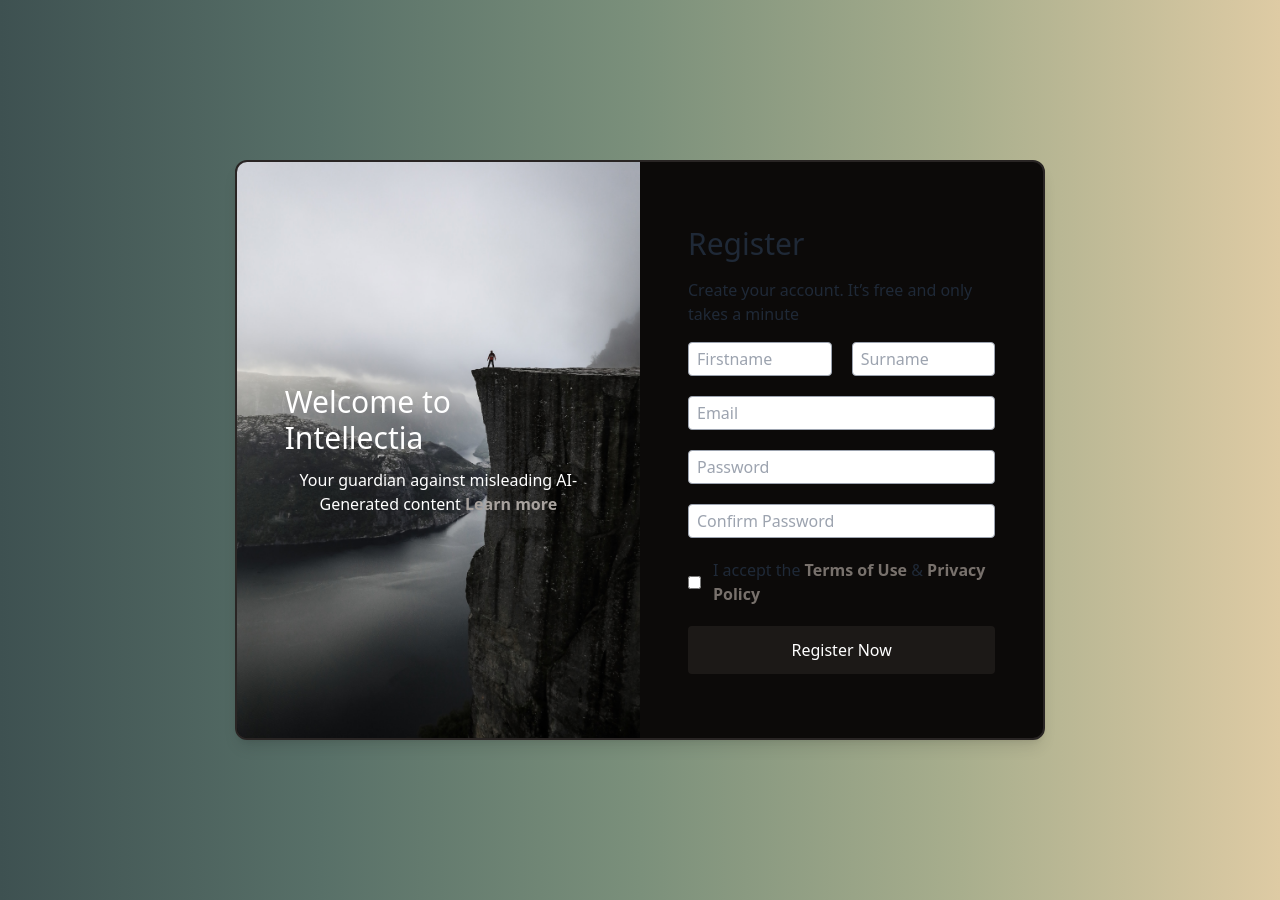
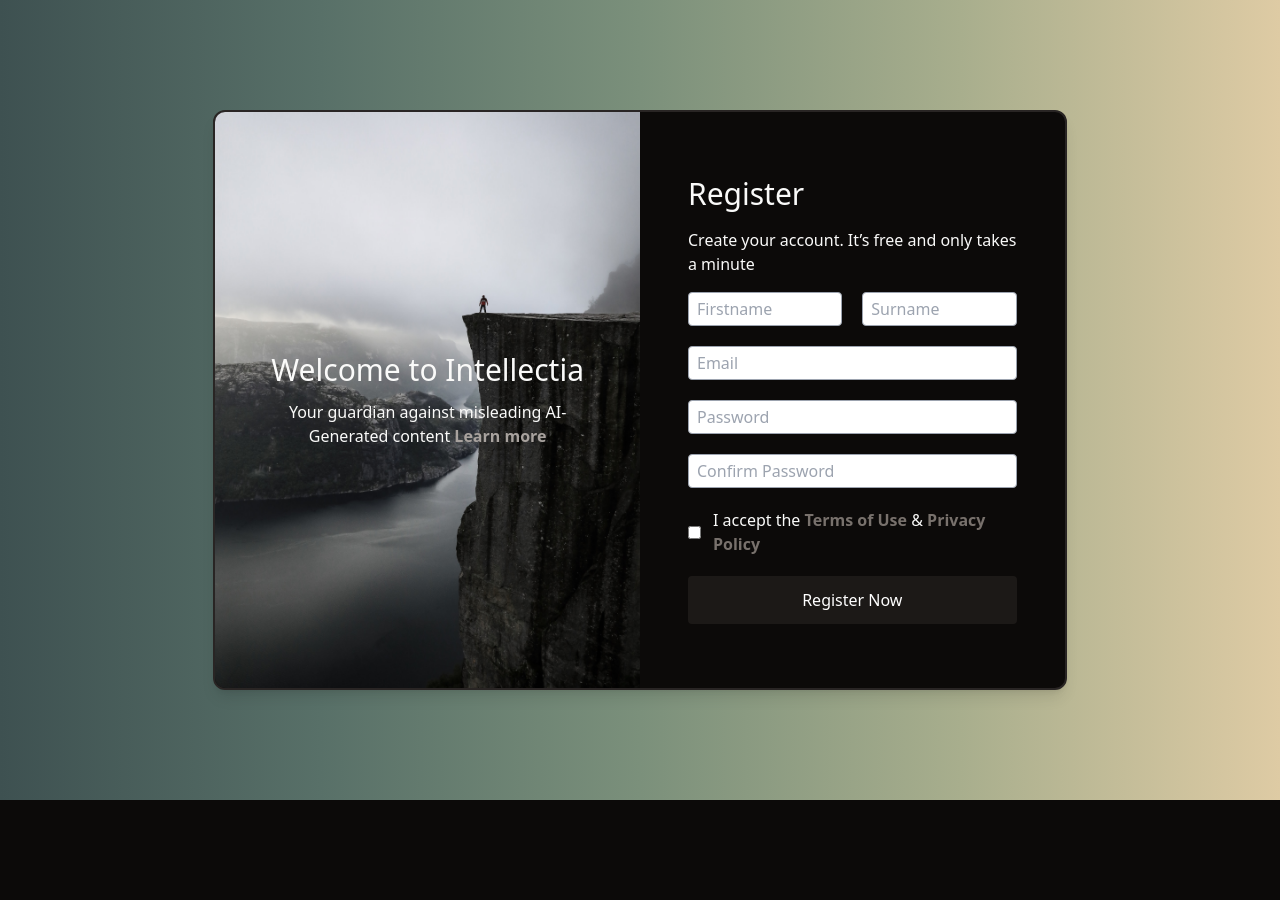
Before and after one commit to prasenjeet-symon/intellectia, a React (Vite) app in the folder packages/client/: page /auth/sign-up in a window 1280 px wide. After the commit the page ends 800 px from the top, so only its background shows below. Built offline with nearby package versions, Linux system fonts and the light colour scheme.

Commit message:
refactor

```diff
--- a/packages/client/src/pages/Authentication/SignUpPage/SignUpPage.tsx
+++ b/packages/client/src/pages/Authentication/SignUpPage/SignUpPage.tsx
@@ -3,13 +3,12 @@ import "./SignUpPage.css";
 function SignUpPage() {
   return (
     <>
-      <div className="min-h-screen py-40 text-gray-800" id="back">
-        <div className="container mx-auto">
-          <div className="border-2 flex flex-col lg:flex-row w-10/12 lg:w-8/12 bg-background rounded-xl mx-auto shadow-lg overflow-hidden">
+      <div className="min-h-screen max-h-screen flex justify-center items-center text-gray-800" id="back">
+      <div className="border-2 flex flex-col lg:flex-row w-1/2 lg:w-8/12 bg-background rounded-xl mx-auto shadow-lg overflow-hidden">
             <div className="w-full lg:w-1/2 flex flex-col items-center justify-center p-12 bg-no-repeat bg-cover bg-center" id="backImage">
-              <h1 className="text-white text-3xl mb-3">Welcome to Intellectia</h1>
+              <h1 className="text-primary text-3xl mb-3">Welcome to Intellectia</h1>
               <div>
-                <p className="text-white text-center">
+                <p className="text-primary text-center">
                   Your guardian against misleading AI-Generated content{" "}
                   <a href="#" className="text-stone-400 font-semibold">
                     Learn more
@@ -17,9 +16,9 @@ function SignUpPage() {
                 </p>
               </div>
             </div>
-            <div className="w-full lg:w-1/2 py-16 px-12">
+            <div className="w-full lg:w-1/2 py-16 px-12 text-primary">
               <h2 className="text-3xl mb-4">Register</h2>
-              <p className="mb-4">Create your account. It’s free and only takes a minute</p>
+              <p className="mb-4 text-text">Create your account. It’s free and only takes a minute</p>
               <form action="#">
                 <div className="grid grid-cols-2 gap-5">
                   <input type="text" placeholder="Firstname" className="border rounded border-gray-400 py-1 px-2" />
@@ -53,7 +52,6 @@ function SignUpPage() {
               </form>
             </div>
           </div>
-        </div>
       </div>
     </>
   );
```
